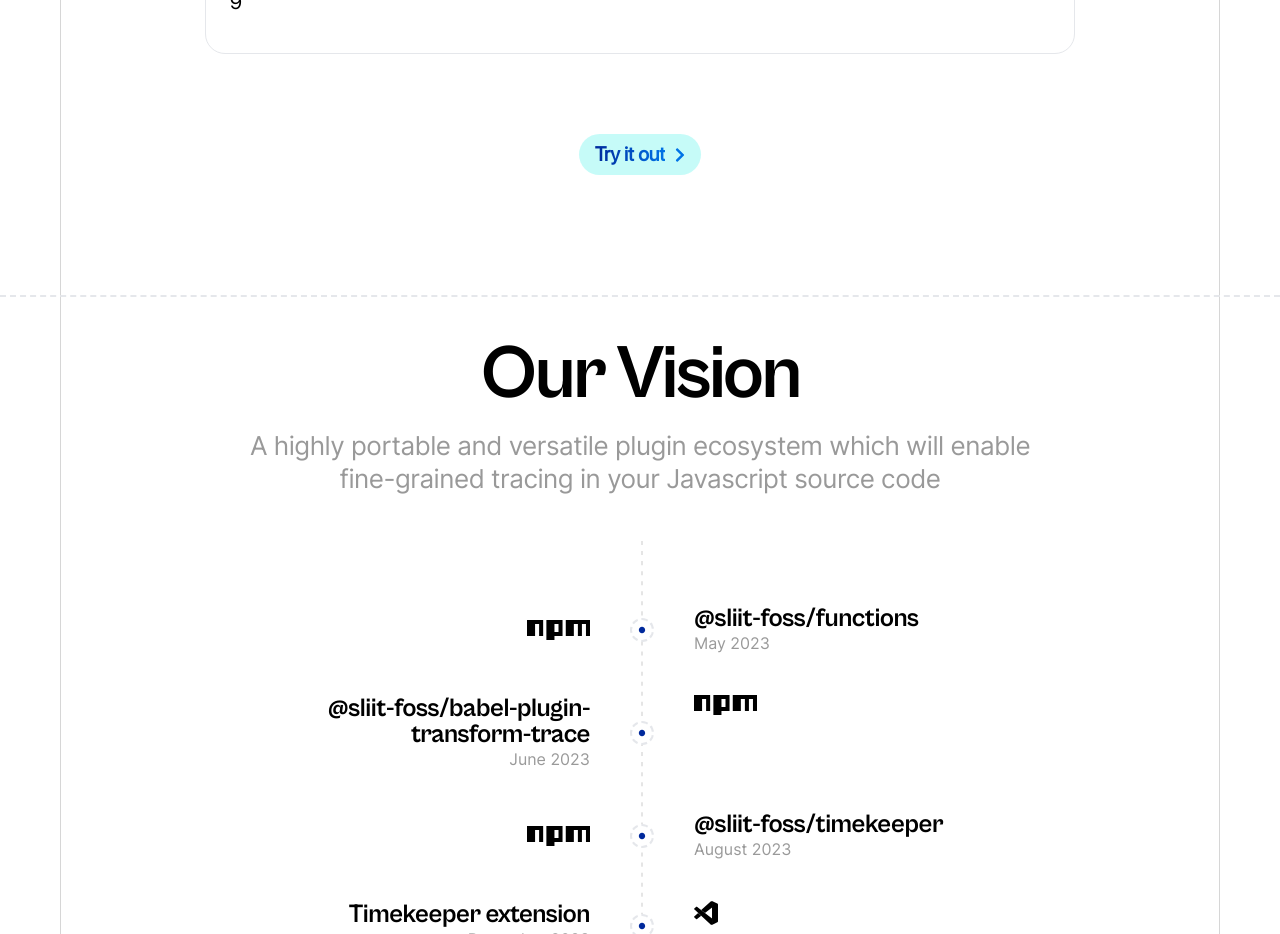
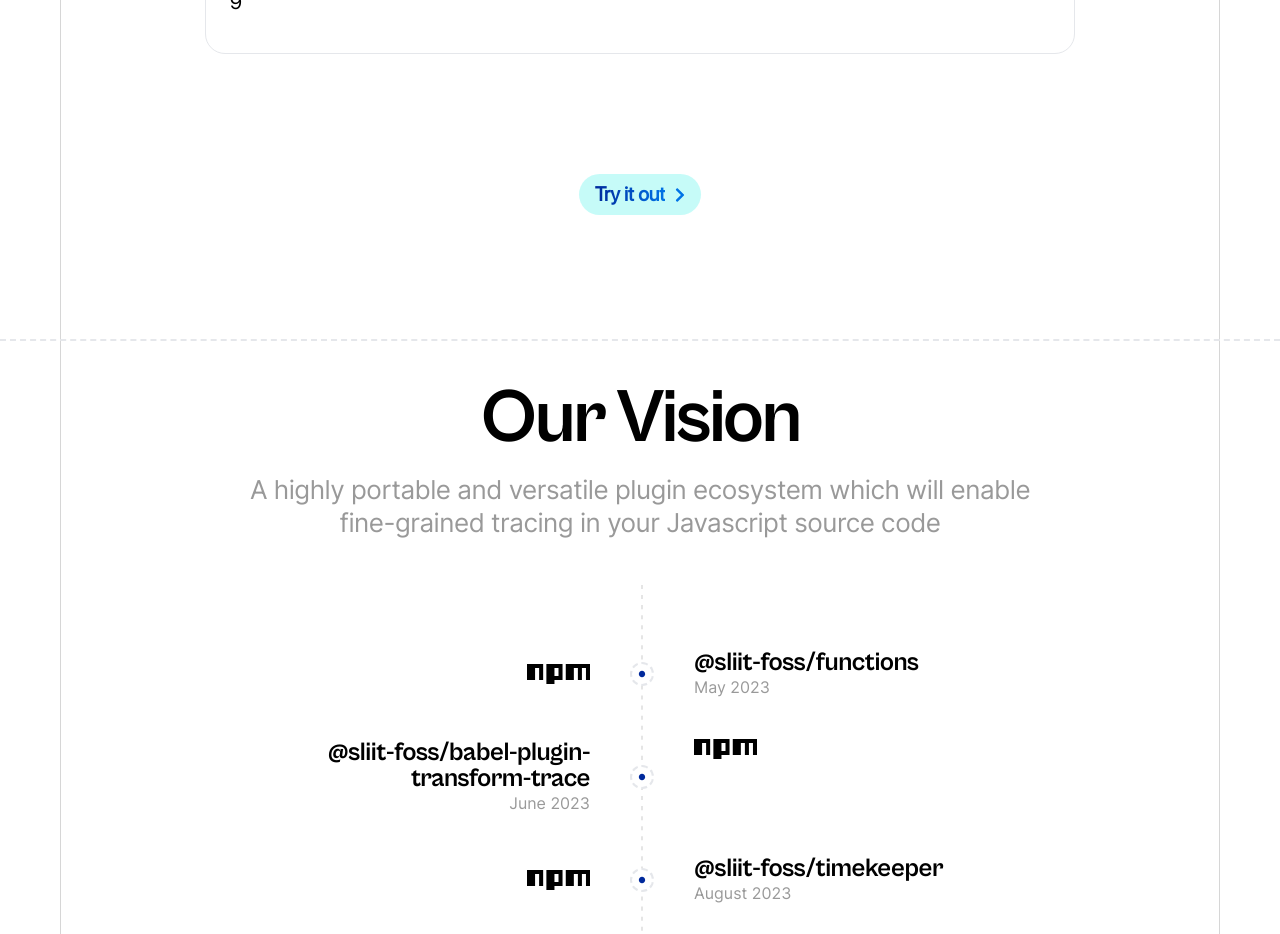
Before and after one commit to sliit-foss/timekeeper-web, a React (Vite) app: page / in a window 1280 px wide. Shown: the part 1680-2614 px from the top of the page. Built offline with nearby package versions, Linux system fonts and the light colour scheme.

Commit message:
Try it out design fix

```diff
--- a/src/components/landing/console/index.jsx
+++ b/src/components/landing/console/index.jsx
@@ -10,7 +10,7 @@ const Console = ({ className }) => {
         source code
       </SubHeading>
       <TerminalGroup className="w-[870px] mx-auto mt-[20px]" primary={code} secondary={output} />
-      <Button className="mx-auto mt-[40px]" arrow>
+      <Button className="mx-auto mt-[80px] mb-[4px]" arrow>
         Try it out
       </Button>
     </div>
```
Also changed, not shown: 1 other file (tests, documents, lock files or other folders).
